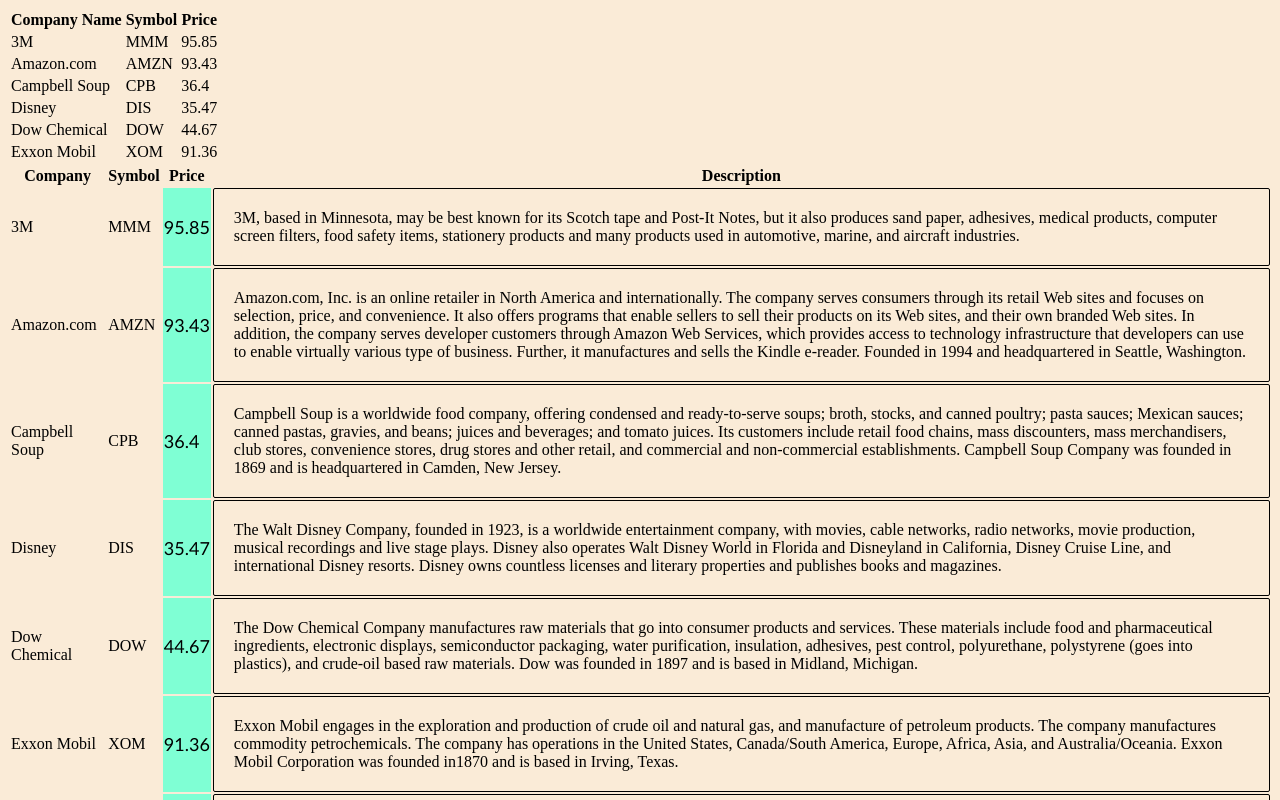
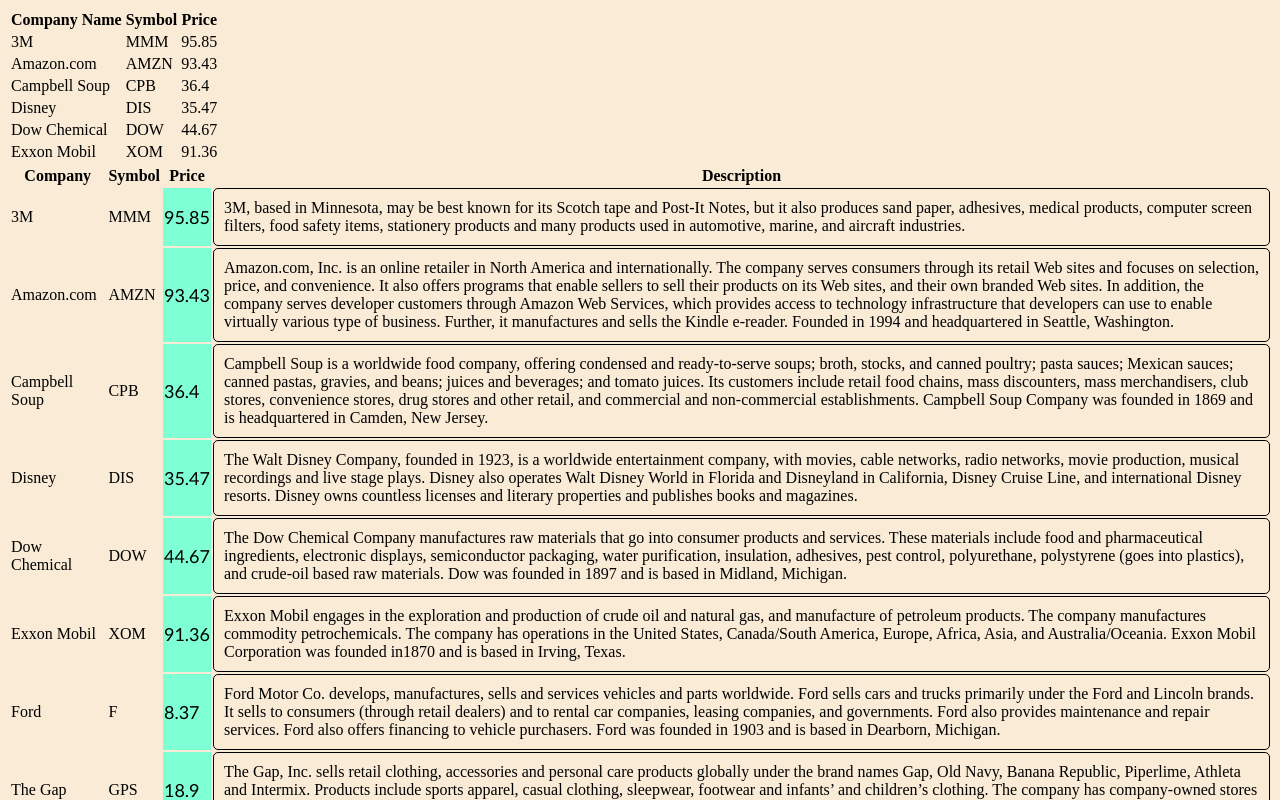
Before and after one commit to muilipato/stock-tracker, a React (Create React App) app: page / in a window 1280 px wide. Shown: the top 800 px of the page. Built offline with nearby package versions, Linux system fonts and the light colour scheme; data requests are answered from the project's data file.

Commit message:
updated styles

```diff
--- a/src/index.css
+++ b/src/index.css
@@ -5,8 +5,8 @@
   display: flex;
   flex-wrap: wrap;
   border: solid black 1px;
-  border-radius: 2px;
-  padding: 20px;
+  border-radius: 5px;
+  padding: 10px;
 
 }
 .prices{
```
